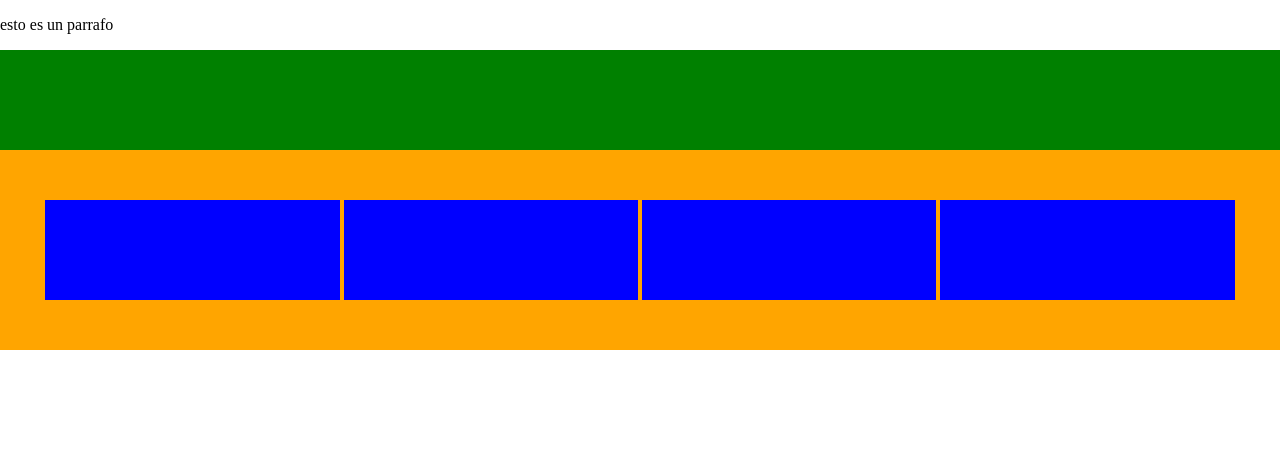
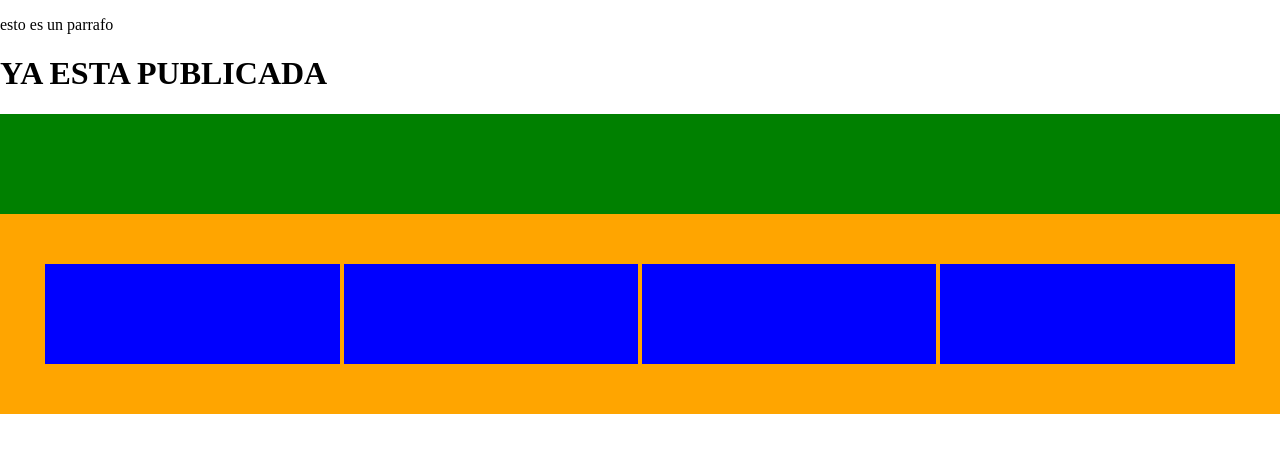
Before and after one commit to emorantesEdutecno/consolidacionCSSAvanzado, a plain HTML site: page index.html in a window 1280 px wide. Drawn offline with Linux system fonts and the light colour scheme.

```diff
--- a/index.html
+++ b/index.html
@@ -7,6 +7,7 @@
   </head>
   <body>
     <p>esto es un parrafo</p>
+    <h1>YA ESTA PUBLICADA</h1>
     <div class="container">
       <div class="box">
 
```
